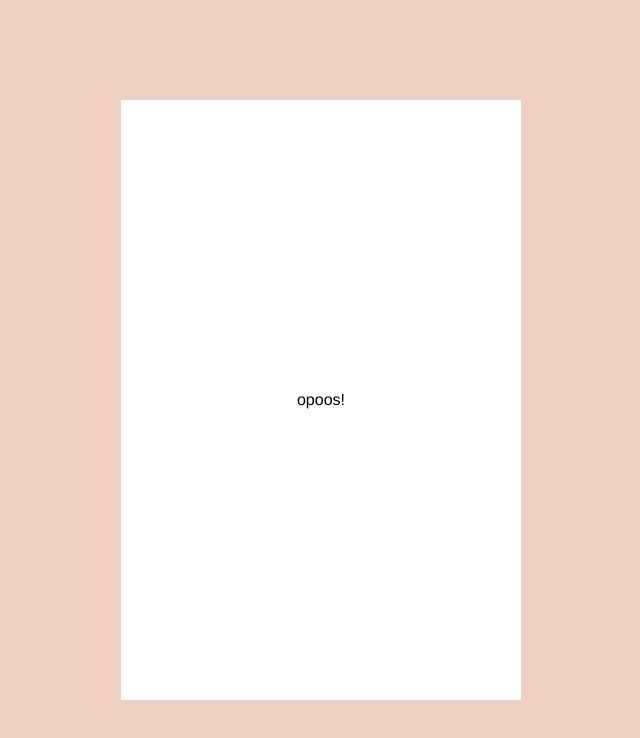
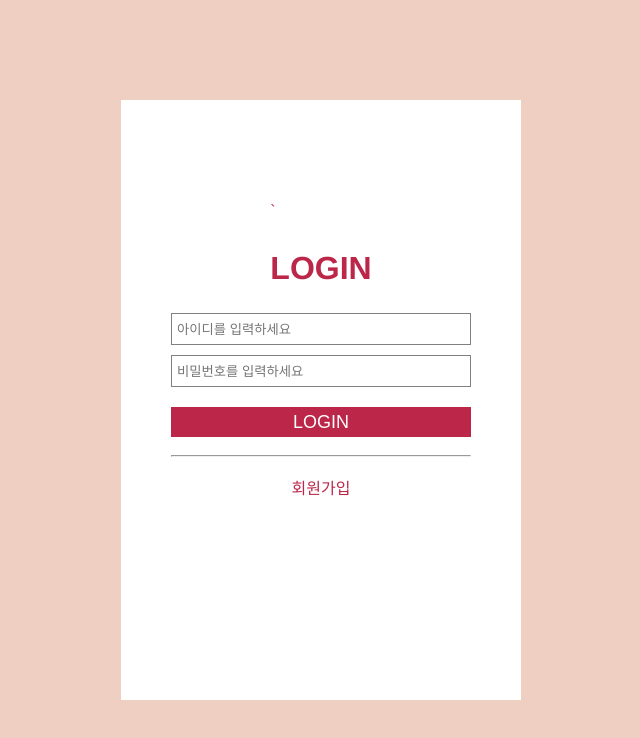
Before and after one commit to YERIEL-RYU/wanted-pre-onboarding-frontend, a React (Create React App) app: page /signin in a window 1280 px wide. Shown: the top 738 px of the page, without its empty margins (319-959 px from the left). Built offline with nearby package versions, Linux system fonts and the light colour scheme.

Commit message:
Signin & Signup detail

```diff
--- a/src/App.jsx
+++ b/src/App.jsx
@@ -1,5 +1,5 @@
 import React, { useEffect, useState } from 'react';
-import { Routes, Route } from "react-router-dom";
+import { Routes, Route, useNavigate } from "react-router-dom";
 import { useSelector } from 'react-redux';
 import styled, { createGlobalStyle } from 'styled-components';
 
@@ -56,12 +56,22 @@ const Box = styled.div`
 `;
 
 const App = () => {
+  const navigate = useNavigate();
   let authInit = useSelector(state=>state.auth.init);
-  const [auth, setAuth] = useState(authInit)
+  let token = localStorage.getItem('token');
+  const [auth, setAuth] = useState(authInit);
+
   useEffect(()=>{
     console.log('wanted pre-onboarding frontend 사전과제 Todo List by YERIEL');
-    setAuth(localStorage.getItem('init'))
+    setAuth(localStorage.getItem('token') ? true : false);
   },[]);
+
+  useEffect(()=>{
+    if (token) {
+      setAuth(true);
+      navigate('/todo', {replace: true})
+    }else navigate('/signin')
+  },[token, navigate])
 
   return (
     <Container>
@@ -70,15 +80,15 @@ const App = () => {
       {auth ? (
         <Routes>
           <Route path="/">
-            <Route index element={<Todo />} />
+            <Route path="/todo" element={<Todo />} />
             <Route path="*" element={<NoMatch />} />
           </Route>
         </Routes>
       ) : (
         <Routes>
           <Route path="/">
-            <Route index element={<Login />} />
-            <Route path="/sign" element={<Sign />} />
+            <Route path="/signin" element={<Login />} />
+            <Route path="/signup" element={<Sign />} />
             <Route path="*" element={<NoMatch />} />
           </Route>
         </Routes>
--- a/src/components/Login.jsx
+++ b/src/components/Login.jsx
@@ -1,8 +1,9 @@
-import React, { useState, useCallback } from 'react';
+import React, { useState, useCallback, useEffect } from 'react';
 import { useDispatch } from 'react-redux';
 import './auth.css';
 import styled from 'styled-components';
 import { requestLogin } from '../modules/auth';
+import { useNavigate } from 'react-router';
 
 const Link = styled.a`
   color: #BB2649;
@@ -19,11 +20,20 @@ const Login = () => {
   const [user, setUser] = useState({email: '', password: ''});
 
   const dispatch = useDispatch();
+  const navigate = useNavigate();
+
+  useEffect(()=>{
+    if(localStorage.getItem('token')) navigate('/todo')
+  },[])
 
   const onUserChange = useCallback((e)=>{
     const { name, value } = e.target;
     setUser({...user, [name]: value});
   },[user]);
+
+  const onMove = useCallback(()=>{
+    navigate('/todo', {replace:true});
+  },[navigate])
 
   const onLogin = useCallback((e) => {
     e.preventDefault();
@@ -35,8 +45,8 @@ const Login = () => {
       window.alert('비밀번호를 입력하세요');
       return;
     }
-    dispatch(requestLogin(user));
-  },[user, dispatch]);
+    dispatch(requestLogin(user, onMove));
+  },[user, dispatch, onMove]);
 
   return (
     <>
@@ -44,13 +54,13 @@ const Login = () => {
       `<h1>login</h1>
       </header>
       <main>
-        <form>
-          <input type='text' name='email' value={user.email} onChange={onUserChange} placeholder='아이디를 입력하세요' />
-          <input type='password' name='password' value={user.password} onChange={onUserChange} autoComplete="off" placeholder='비밀번호를 입력하세요' />
-          <button className='auth-button' onClick={onLogin}>Login</button>
+        <form action="/todo">
+          <input type='text' name='email' value={user.email} onChange={onUserChange} placeholder='아이디를 입력하세요' data-testid="email-input" />
+          <input type='password' name='password' value={user.password} onChange={onUserChange} autoComplete="off" placeholder='비밀번호를 입력하세요' data-testid="password-input"/>
+          <button className='auth-button' onClick={onLogin} data-testid="signin-button" >Login</button>
         </form>
         <hr />
-        <Link href='sign'>회원가입</Link>
+        <Link href='signup'>회원가입</Link>
       </main>
     </>
   );
--- a/src/components/Sign.jsx
+++ b/src/components/Sign.jsx
@@ -1,4 +1,4 @@
-import React, { useState, useCallback } from 'react';
+import React, { useState, useCallback, useEffect } from 'react';
 import './auth.css';
 import styled from 'styled-components';
 import { useNavigate } from 'react-router';
@@ -18,14 +18,33 @@ const Link = styled.a`
 
 const Sign = () => {
   const [user, setUser] = useState({email: '', password: ''});
+  const [validate, setValidate] = useState({email: false, password: false});
 
   const navigate = useNavigate();
   const dispatch = useDispatch();
 
-  const onUserChange = useCallback((e)=>{
-    const { name, value } = e.target;
-    setUser({...user, [name]: value});
-  },[user]);
+  useEffect(()=>{
+    if(localStorage.getItem('token')) navigate('/todo')
+  },[])
+
+  const onEmailChange = useCallback((e)=>{
+    const { value } = e.target;
+    setUser({...user, email: value});
+    if (value.includes('@')){
+      setValidate({...validate, email: true});
+    } else {
+      setValidate({...validate, email: false});
+    }
+  },[user, validate]);
+  const onPasswordChange = useCallback((e)=>{
+    const { value } = e.target;
+    setUser({...user, password: value});
+    if (value.length < 9) {
+      setValidate({...validate, password: false});
+    } else {
+      setValidate({...validate, password: true});
+    }
+  },[user, validate]);
 
   const onMove = useCallback((url) => {
     navigate(url);
@@ -56,18 +75,21 @@ const Sign = () => {
   return (
     <>
       <header className='auth-header'>
-      `<h1>회원가입</h1>
+      <h1>회원가입</h1>
       </header>
       <main>
         <form>
-          <input type='text' name='email' value={user.email} onChange={onUserChange} placeholder='아이디를 입력하세요' />
+          <input type='text' name='email' value={user.email} onChange={onEmailChange} placeholder='아이디를 입력하세요' data-testid="email-input" />
           <div className='auth-text'>이메일 형식으로 입력하세요 <br />(ex. wanted@wanted.com)</div>
-          <input type='password' name='password' value={user.password} onChange={onUserChange} autoComplete="off" placeholder='비밀번호를 입력하세요' />
+          <input type='password' name='password' value={user.password} onChange={onPasswordChange} autoComplete="off" placeholder='비밀번호를 입력하세요' data-testid="password-input" />
           <div className='auth-text'>8자 이상 입력하세요</div>
-          <button className='auth-button' onClick={onSign}>회원가입</button>
+          {
+            validate.email && validate.password ? <button className='auth-button' onClick={onSign} data-testid="signup-button">회원가입</button> : <button className='auth-button' disabled data-testid="signup-button">회원가입</button>
+          }
+
         </form>
         <hr />
-        <Link href='/'>로그인</Link>
+        <Link href='/signin'>로그인</Link>
       </main>
     </>
   );
--- a/src/components/Todo.jsx
+++ b/src/components/Todo.jsx
@@ -1,8 +1,9 @@
-import React from 'react';
+import React, { useEffect } from 'react';
 import { FontAwesomeIcon } from '@fortawesome/react-fontawesome';
 import { faLemon, faTrash } from '@fortawesome/free-solid-svg-icons';
 import { faLemon as lemon } from '@fortawesome/free-regular-svg-icons';
 import styled from 'styled-components';
+import { useNavigate } from 'react-router';
 
 const ItemContainer = styled.div`
   display: flex;
@@ -63,6 +64,12 @@ const TodoItem = (todo) => {
 }
 
 const Todo = () => {
+  const navigate = useNavigate();
+
+  useEffect(()=>{
+    if(!localStorage.getItem('token')) navigate('/signin')
+  },[])
+
   return (
     <>
       <div>
--- a/src/components/auth.css
+++ b/src/components/auth.css
@@ -16,6 +16,10 @@
 .auth-button:hover {
   background-color: #e46f8a;
 }
+.auth-button:disabled {
+  background-color: gray;
+  cursor: not-allowed;
+}
 
 .auth-text {
   color: gray;
--- a/src/modules/auth.jsx
+++ b/src/modules/auth.jsx
@@ -7,13 +7,15 @@ export const authInit = (token) => ({
   token
 });
 
-export const requestLogin = (userData) => {
+export const requestLogin = (userData, onMove) => {
   return async (dispatch) => {
     axios.post('https://pre-onboarding-selection-task.shop/auth/signin', userData)
     .then(res => {
       console.log(res.data)
-      dispatch(authInit(res.data))
+      dispatch(authInit(res.data));
       localStorage.setItem('init', true);
+      localStorage.setItem('token', res.data.access_token);
+      onMove();
     })
     .catch(err => window.alert(err.response.data.message))
   }
@@ -25,7 +27,7 @@ export const requestSign = (userData, onMove) => {
     axios.post('https://pre-onboarding-selection-task.shop/auth/signup', userData)
     .then(res => {
       window.alert('회원가입 되었습니다.');
-      onMove('/');
+      onMove('/siginin');
     })
     .catch(err=> {
       var message = err.response.data.message;
```
